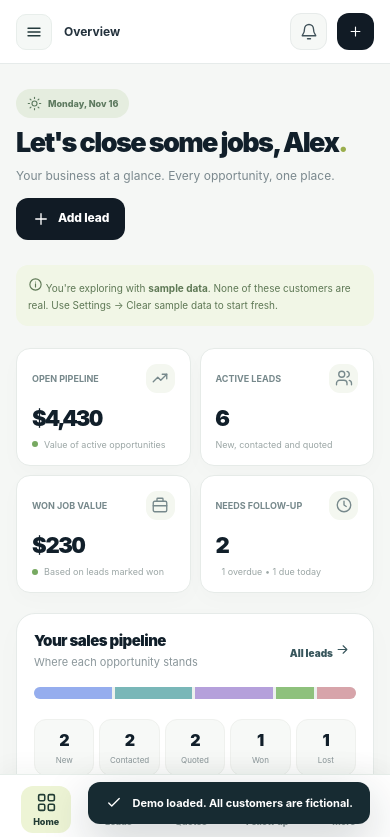
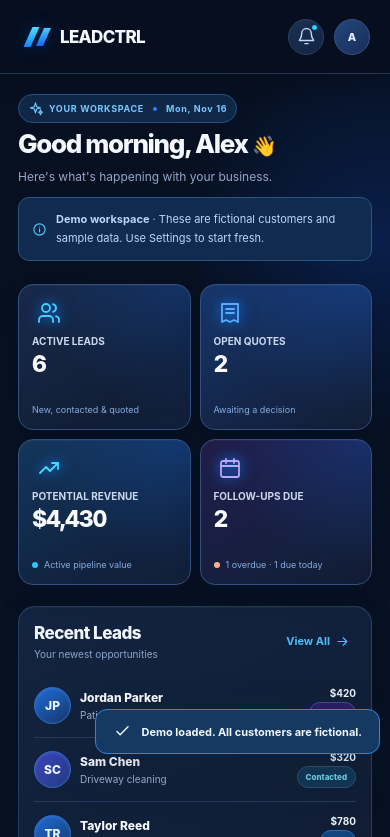
Before and after one commit to nicholasbost992-gif/giftctrl-site, a plain HTML site: page index.html in a window 390 px wide. Both pictures are taken after a click on the button "Explore live demo". Shown: the top 837 px of the page. Drawn offline with Linux system fonts and the light colour scheme.

Commit message:
Redesign LEADCTRL with electric-blue mobile UI v2

```diff
--- a/index.html
+++ b/index.html
@@ -3,7 +3,7 @@
 <head>
   <meta charset="utf-8">
   <meta name="viewport" content="width=device-width,initial-scale=1,viewport-fit=cover">
-  <meta name="theme-color" content="#111b25">
+  <meta name="theme-color" content="#070f20">
   <meta name="description" content="LEADCTRL — A clean, local-first client pipeline for independent service businesses. Capture leads, send quotes, and close more jobs.">
   <meta name="apple-mobile-web-app-capable" content="yes">
   <meta name="apple-mobile-web-app-status-bar-style" content="black-translucent">
@@ -12,6 +12,7 @@
   <link rel="apple-touch-icon" href="./apple-touch-icon.png">
   <link rel="manifest" href="./manifest.webmanifest">
   <link rel="stylesheet" href="./styles.css">
+  <link rel="stylesheet" href="./theme-v2.css">
   <title>LEADCTRL — Every lead. Under control.</title>
 </head>
 <body>
--- a/sw.js
+++ b/sw.js
@@ -1,5 +1,5 @@
-const CACHE = 'leadctrl-v1.3';
-const ASSETS = ['./','./index.html','./styles.css','./app.js','./manifest.webmanifest','./icon.svg','./icon-192.png','./icon-512.png','./apple-touch-icon.png'];
+const CACHE = 'leadctrl-v2.0';
+const ASSETS = ['./','./index.html','./styles.css','./theme-v2.css','./app.js','./manifest.webmanifest','./icon.svg','./icon-192.png','./icon-512.png','./apple-touch-icon.png'];
 self.addEventListener('install', event => {
   event.waitUntil(caches.open(CACHE).then(cache=>cache.addAll(ASSETS)).then(()=>self.skipWaiting()));
 });
--- /dev/null
+++ b/theme-v2.css
@@ -0,0 +1,327 @@
+/* LEADCTRL v2 — Midnight / electric blue, functional app styling */
+:root{
+ color-scheme:dark;
+ --ink:#edf4ff; --muted:#94a7c8; --line:#243858;
+ --lime:#257fff; --navy:#071225;
+ --blue:#167cff; --cyan:#37ceff; --deep:#071020;
+ --surface:#101d35; --panel:#13233f;
+ --edge:rgba(112,158,231,.23);
+ --glow:rgba(24,111,255,.25);
+ color:#edf4ff;background:#070f20;
+ font-family:Inter,-apple-system,BlinkMacSystemFont,'Segoe UI',sans-serif;
+ font-size:14px;
+}
+html{background:#070f20}
+body{color:#eaf2ff;background:radial-gradient(ellipse at 88% -3%,#123b8b57,transparent 42%),#070f20}
+#app{min-height:100dvh}
+button:focus-visible,a:focus-visible,input:focus-visible,select:focus-visible,textarea:focus-visible{outline:2px solid #48bdff;outline-offset:3px}
+button{touch-action:manipulation}
+.muted,.subtle,.section-note{color:var(--muted)}
+.eyebrow{color:#4eaaff;letter-spacing:.16em}
+.icon{width:19px;height:19px}
+.icon svg{stroke-width:1.8}
+/* Signature double-slash logo */
+.brandmark{width:40px;height:40px;border:0;border-radius:11px;background:transparent;position:relative;display:flex;align-items:center;justify-content:center;box-shadow:none;overflow:visible;flex:none}
+.logo-slash{height:23px;width:9px;display:block;transform:skew(-24deg);background:linear-gradient(180deg,#4ce2ff,#1585ff);box-shadow:0 0 18px #1787ff55}
+.logo-slash.s1{margin-right:5px}.logo-slash.s2{background:linear-gradient(180deg,#48caff,#1765ff);height:20px}
+.brandword{font-size:18px;letter-spacing:-.065em;font-weight:850;color:#f4f8ff}
+.brandword span{color:#f4f8ff}
+.mobile-brand{display:none}
+.profile-chip{display:none}
+/* Brand buttons */
+.btn{border-radius:11px;min-height:39px;padding:11px 16px;background:linear-gradient(115deg,#16b9ff 0%,#176fff 58%,#0c55ef 100%);border:1px solid #3597ff;color:#fff;font-weight:750;font-size:12px;box-shadow:0 6px 20px #0968ff2a, inset 0 1px 0 #d6edff3c;transition:transform .16s,border-color .16s,box-shadow .16s}
+.btn:hover{box-shadow:0 8px 24px #1379ff50;transform:translateY(-1px)}
+.btn:active{transform:scale(.98)}
+.btn.lime{background:linear-gradient(110deg,#13b9ff,#126afc);color:#fff}
+.btn.soft{background:linear-gradient(155deg,#1c3154,#15243e);border-color:#2a4167;color:#d2e3ff;box-shadow:none}
+.btn.outline{background:#14233c;border-color:#314766;color:#dcecff;box-shadow:none}
+.btn.ghost{background:transparent;border:0;box-shadow:none}
+.btn.danger{background:#4b253d;color:#ffcadb;border-color:#824059;box-shadow:none}
+.btn.small{font-size:11px;padding:9px 12px;min-height:32px}
+.linkbtn{color:#57c3ff}
+/* Shell / top bar */
+.layout{background:linear-gradient(144deg,#071020,#071224 48%,#060d1c);min-height:100dvh}
+.main{position:relative;min-width:0}
+.main:before{content:'';position:fixed;right:-190px;top:-200px;width:560px;height:540px;pointer-events:none;background:radial-gradient(circle,#154fd53a,transparent 67%);z-index:0}
+.main>*{position:relative}
+.sidebar{background:linear-gradient(180deg,#0b162d,#081123 82%);border-right:1px solid #203658;padding:25px 17px 17px}
+.brand{padding:2px 11px 28px;gap:8px}
+.sidebarlabel{color:#58749e}
+.navitem{color:#8397b8;font-size:12px;font-weight:720;border-radius:12px;margin-bottom:3px}
+.navitem:hover{background:#162847;color:#f3f8ff}
+.navitem.active{color:#edf6ff;background:linear-gradient(96deg,#163561,#14243f);border-color:#2b548d;box-shadow:inset 3px 0 0 #299eff}
+.navitem.active .icon{color:#31baff}
+.navnum{background:#0b72ed;color:white}
+.sideupgrade{background:linear-gradient(145deg,#142e59,#0c1c37);border:1px solid #285189}
+.sideupgrade:after{border-color:#2688ff1c}
+.sideupgrade strong{color:#e9f7ff}.sideupgrade p{color:#9bb6db}
+.sideupgrade button{background:linear-gradient(110deg,#19b2ff,#116ff3);color:#fff}
+.identity{border-color:#263a5d}.identity span{color:#8ba3c8}
+.avatar{color:#d7edff;background:linear-gradient(135deg,#245faf,#162b5f)}
+.topbar{height:72px;top:0;padding:0 clamp(22px,3.2vw,48px);background:rgba(8,17,35,.90);backdrop-filter:blur(22px);-webkit-backdrop-filter:blur(22px);border-bottom:1px solid #233653;box-shadow:0 7px 20px #01071130}
+.crumb{color:#6382b2}.crumb strong{color:#e4efff}
+.top-date{color:#8da3c1}
+.top-icon{position:relative;color:#c0d9fa;background:linear-gradient(145deg,#1c3053,#132442);border:1px solid #2c4165;border-radius:50%;width:39px;height:39px}
+.notification-dot{display:block;position:absolute;width:7px;height:7px;border-radius:50%;background:#2fd1ff;right:5px;top:4px;border:1px solid #0b1e3d}
+.mobile-menu{border-color:#2e4976;background:#182f50;color:#bedbff}
+.page{padding:31px clamp(22px,3.2vw,48px) 75px}
+.page-head{margin-bottom:22px}
+.page-head h1{color:#f5f8ff;letter-spacing:-.052em;font-size:clamp(25px,3vw,35px);font-weight:830}
+.page-head p,.head-desc{color:#94a7c7;font-size:12px}
+.daytag{color:#77c9ff;border:1px solid #25508b;background:#102746;padding:7px 10px;gap:6px;font-weight:750;letter-spacing:.075em}
+.daytag-dot{width:4px;height:4px;border-radius:50%;background:#367aff;display:inline-block;margin:0 3px}
+.big-hello{font-size:clamp(29px,3.25vw,43px);font-weight:825;line-height:1.12;letter-spacing:-.052em;margin:18px 0 8px;color:#f5f9ff}
+.big-hello .wave{color:inherit;font-size:.77em;display:inline-block;letter-spacing:0;transform-origin:75% 75%;animation:waveHi .9s ease both .2s}
+@keyframes waveHi{0%{transform:rotate(-12deg)}60%{transform:rotate(15deg)}100%{transform:rotate(0)}}
+/* Graphite glass cards */
+.cards4{gap:13px;margin:25px 0 22px}
+.metric{position:relative;overflow:hidden;background:linear-gradient(143deg,#172a4b,#111e36 68%,#111f3b);border:1px solid #34517d;border-radius:17px;padding:18px 19px 16px;box-shadow:inset 0 1px 0 #e3f0ff0a,0 10px 27px #010b2428;min-height:151px}
+.metric:before{content:'';position:absolute;inset:0;pointer-events:none;background:radial-gradient(ellipse at 95% 0%,#176fff33,transparent 63%)}
+.metric:nth-child(2){background:linear-gradient(150deg,#17366b,#132343 72%,#111e34)}
+.metric:nth-child(3){background:linear-gradient(150deg,#13365b,#11223f 72%,#121f38)}
+.metric:nth-child(4){background:linear-gradient(150deg,#211d4a,#141f3d 72%,#111b33)}
+.metric-top{position:relative;z-index:1;justify-content:flex-start}
+.metric-ic{width:30px;height:30px;background:transparent;border-radius:8px;color:#42caff;filter:drop-shadow(0 0 7px #087bff85)}
+.metric:nth-child(4) .metric-ic{color:#ad98ff}
+.metric:nth-child(2) .metric-ic{color:#4fa7ff}
+.metric-label{position:relative;color:#c6d8f1;font-size:10px;font-weight:650;letter-spacing:.005em;margin-top:9px}
+.metric-row{position:relative;display:flex;gap:7px;align-items:baseline}
+.metric-val{font-size:clamp(25px,2.4vw,34px);font-weight:780;line-height:1.04;margin-top:7px;letter-spacing:-.048em;color:#fafcff}
+.metric-bottom{position:relative;color:#6f9fc9;margin-top:8px;font-size:10px}
+.dotgood,.dotwarn{height:6px;width:6px;flex:none;border-radius:50%;background:#2bc3ff}
+.dotwarn{background:#ffaf8d}
+.dashgrid{gap:15px}.stack{gap:15px}
+.panel{background:linear-gradient(150deg,#132440,#101d35 65%,#0f1c31);border:1px solid var(--edge);border-radius:17px;box-shadow:0 9px 28px #00091630,inset 0 1px 0 #ffffff06}
+.panel-pad{padding:19px 20px}
+.panel h2{color:#f0f6ff;font-size:16px;font-weight:780;letter-spacing:-.03em}
+.panel .panel-sub{color:#8ba5ca;font-size:10px}
+.panel-link{color:#48bfff;font-size:11px;font-weight:750;display:inline-flex;align-items:center;gap:5px}
+.pipeline-bar{background:#0d1830;height:11px;gap:3px;margin:20px 0}
+.pipeline-cell{background:linear-gradient(155deg,#182d4c,#132139);border:1px solid #29446a;color:#eff7ff}
+.pipeline-cell span{color:#97b1d0}.pipeline-cell strong{font-weight:780}
+.lead-row{border-bottom:1px solid #263b5c;position:relative;padding:13px 0}
+.lead-row:hover{background:#152b4e4d;border-radius:11px}
+.lead-main strong{font-size:12px;color:#f6f9ff;font-weight:770}
+.lead-main p{font-size:10px;color:#9db3d3}
+.miniavatar{border-radius:50%;background:linear-gradient(145deg,#1e6dd7,#17376c);border:1px solid #326cc1;color:#eaf6ff;font-size:12px;font-weight:800;box-shadow:inset 0 1px 3px #96c2ff2f}
+.lead-row:nth-child(3n) .miniavatar,.mobile-lead-card:nth-child(3n) .miniavatar{background:linear-gradient(135deg,#3c43b9,#233d87)}
+.lead-right{display:flex;align-items:center;gap:11px}
+.lead-right strong{color:#e9f4ff;font-size:11px;font-weight:720}
+.lead-row-badge{margin:0;min-width:65px;text-align:right}
+.lead-chevron{color:#85adcf;opacity:.65}
+.badge{font-size:10px;letter-spacing:0;padding:5px 9px;border:1px solid transparent}
+.badge.new{background:#11457e;color:#79d1ff;border-color:#2c6db2}
+.badge.contacted{background:#123657;color:#72d8ef;border-color:#295374}
+.badge.quoted{background:#292257;color:#c0b2ff;border-color:#534595}
+.badge.won,.badge.accepted{background:#114876;color:#8fe6ff;border-color:#2673b4}
+.badge.lost,.badge.declined{background:#482b40;color:#ffb5cc;border-color:#72465d}
+.badge.draft{background:#253454;color:#aec2dd;border-color:#3b4c70}
+.badge.sent{background:#153e82;color:#91c6ff;border-color:#2d65ad}
+.badge.overdue{background:#482b40;color:#ffb9c9;border-color:#704e70}
+.badge.today{background:#124c78;color:#86dcff;border-color:#327bb0}
+.badge.upcoming{background:#1c3154;color:#aec9f2;border-color:#33517f}
+.quick-add{display:flex;width:100%;margin-top:17px;padding:13px 15px;font-size:13px;min-height:44px}
+.task{border-color:#253959}
+.task-icon{background:#142f56;color:#38bdff;border:1px solid #26568b}
+.task-body strong{color:#eff7ff}.task-body p{color:#9bb0d2}
+.right-feature{background:linear-gradient(139deg,#123a78,#102248 65%,#0b1934);border-color:#2f61ac}
+.right-feature:before{border-color:#1685ff1c}
+.right-feature .chip{color:#75d1ff}.right-feature p{color:#aec5e8}.right-feature button{align-self:stretch}
+.miniempty{color:#9ab1d1}
+/* Leads and quotes */
+.toolbar{margin:20px 0 15px}
+.searchbox{background:#14243e;border:1px solid #2b4771;color:#87accd;border-radius:12px;height:44px}
+.searchbox input{color:#ebf4ff;font-size:12px}.searchbox input::placeholder{color:#8198b8}
+.filters{gap:6px}
+.filter{background:#101c33;border:1px solid #273c5d;color:#aac1e1;padding:10px 13px;border-radius:10px;font-size:11px}
+.filter.active{background:#154585;color:#eafbff;border-color:#246fd5}
+.data-table th{color:#83a9d1;background:#10213e;padding:16px 19px}
+.data-table td{color:#b5c9e5;border-color:#263959;padding:17px 19px}
+.data-table td:first-child,.data-table .value,.namepair strong{color:#f0f8ff}
+.namepair small{color:#8fa8c8}
+.data-table tr[data-open]:hover{background:#183054}
+.empty-art{background:#102f58;color:#62c9ff;border:1px solid #295990}
+.empty-state h3{color:#f0f6ff}.empty-state p{color:#9aaecd}
+.quote-card{background:linear-gradient(145deg,#17294a,#0d1c33);border-color:#31517c;border-radius:17px;box-shadow:0 10px 25px #03091c30}
+.quote-card h3{color:#eff6ff}.quote-card p{color:#a1b7d4}
+.quote-card .quote-total{color:#66d8ff}
+.follow-item{background:#132440;border-color:#30496d}
+.follow-item h4{color:#ecf5ff}.follow-item p{color:#91aac7}
+/* Forms, modal editor */
+.field label{font-size:11px;color:#a7c4ed}
+.field input,.field select,.field textarea,.line-item input{background:#101f39;color:#edf5ff;border:1px solid #2f4a73;min-height:43px;border-radius:11px;font-size:12px;box-shadow:inset 0 1px 2px #060b1650}
+.field input:focus,.field select:focus,.field textarea:focus,.line-item input:focus{border-color:#218fff;box-shadow:0 0 0 3px #1b8aff30}
+.field input::placeholder,.field textarea::placeholder,.line-item input::placeholder{color:#708cb1}
+.field option{background:#101f39;color:#e7f2ff}
+.hint{color:#92acd0}
+.setting-card h2{color:#eff7ff}.setting-card p{color:#a6b8d1}
+.importbtn{background:#152b4c;border-color:#305481;color:#dfedff}
+.info-note{background:#102b4d;border:1px solid #295683;color:#b9d7fa;border-radius:11px;padding:12px 13px;font-size:11px}
+.info-note .icon{color:#49c7ff}
+.demo-note{display:flex;align-items:center;gap:9px;margin-bottom:10px}
+.dangerzone{background:#321e35;border-color:#72415c;color:#f1d1d9}
+.dangerzone h3{color:#ff9eb9}
+.overlay{background:#030b19d9;backdrop-filter:blur(11px);-webkit-backdrop-filter:blur(11px)}
+.modal{background:radial-gradient(ellipse at 100% 0%,#143d7978,transparent 58%),linear-gradient(150deg,#142848,#0b1730 90%);border:1px solid #385783;box-shadow:0 30px 110px #000b28aa;border-radius:22px;color:#ecf5ff}
+.modal-header{border-bottom:1px solid #2d446b}.modal-header h2{font-size:23px;color:#f4f9ff}.modal-header p{color:#98b4d6}
+.modal-body{color:#e7f2ff}.modal-footer{border-color:#293f61}
+.line-item .remove-line{background:#412844;color:#ffbad1}
+.totalbox{border-color:#3a6bb0;background:linear-gradient(105deg,#143b72,#12274d);border-radius:13px}.totalbox strong{color:#68d9ff}
+.detailtop .miniavatar{height:55px;width:55px;font-size:17px}
+.detailtop h3{color:#f2f7ff}.detailtop p{color:#aac3e4}
+.detailinfo{border-color:#2d4364;background:#132542}
+.detailinfo .detailrow{border-color:#2b3e5d;color:#dcecff}
+.detailinfo .detailrow span:first-child{color:#99b2d1}
+.note-box{background:#122c4e;color:#b5cde8;border:1px solid #29436b}
+/* Landing and setup */
+.welcome,.setup-wrap{background:radial-gradient(ellipse at 85% 15%,#1245a472,transparent 52%),radial-gradient(ellipse at 12% 80%,#112f7669,transparent 42%),#060d1c;color:#f3f8ff}
+.welcome:before{background:#007bff40;filter:blur(115px);right:-150px;top:-80px}
+.welcome:after{background-image:linear-gradient(#3b74bf08 1px,transparent 1px),linear-gradient(90deg,#3b74bf08 1px,transparent 1px)}
+.welcome .micro{color:#55c7ff}
+.welcome h1{font-weight:840;letter-spacing:-.07em}
+.welcome h1 em{background:linear-gradient(105deg,#53e6ff,#2984ff 80%);-webkit-background-clip:text;background-clip:text;color:transparent}
+.welcome p{color:#acbedc}
+.welcome-cta .btn.outline{background:#132d51;border:1px solid #2b5689;color:#dcecff}
+.welcome-foot{color:#95afd1}
+.hero-preview{background:linear-gradient(155deg,#193259,#0e1b34);border:1px solid #3067a7;color:#eef7ff;transform:rotate(1.1deg);box-shadow:0 26px 75px #000a32a3,0 0 75px #1166ff22}
+.hero-preview:before{border-color:#398cff40}
+.hero-head small{color:#81b5ec}
+.hero-metrics div{background:linear-gradient(140deg,#1a3d72,#162b4f);border:1px solid #35609b}
+.hero-metrics span,.hero-metrics small{color:#b6c9e7!important}
+.hero-task{background:linear-gradient(125deg,#102e59,#091c39);border:1px solid #305892}
+.hero-task .hero-task-label{color:#6bd1ff}
+.hero-task>p{color:#9fbde0}
+.hero-task button{background:linear-gradient(105deg,#1bb5ff,#1166f4);color:white}
+.welcome-bottom{border-color:#274064;color:#8da7c8}
+.setup-card{background:linear-gradient(150deg,#142a4d,#0c1931);border:1px solid #38649b;color:#f2f7ff}
+.setup-card p,.setup-card .foot{color:#9db4d4}
+.toast{background:#163961;border:1px solid #3584d9;color:#f0f8ff}
+.mobile-lead-cards{display:none}
+/* Responsive mobile — mirror the approved reference design */
+@media(max-width:1200px){.cards4{grid-template-columns:repeat(2,minmax(0,1fr))}.stack{display:flex}}
+@media(max-width:900px){.page{padding-left:22px;padding-right:22px}}
+@media(max-width:720px){
+ .layout{display:block}
+ .sidebar{display:none}
+ .main:before{right:-160px;top:10px;width:350px;height:460px}
+ .mobile-menu{display:none}
+ .topbar{height:74px;padding:0 20px;background:rgba(7,15,33,.93)}
+ .top-left{flex:1;min-width:0}
+ .crumb{display:none}
+ .mobile-brand{display:flex;align-items:center}
+ .mobile-home{display:flex;align-items:center;gap:5px;padding:0;border:0;background:transparent}
+ .mobile-home .brandmark{width:35px;height:38px}
+ .mobile-home .brandword{font-size:19px;letter-spacing:-.04em}
+ .mobile-home .logo-slash{height:20px;width:7px}.mobile-home .logo-slash.s2{height:18px}
+ .top-date,.top-new-lead{display:none!important}
+ .top-icon{width:36px;height:36px}
+ .profile-chip{display:grid;place-items:center;border-radius:50%;width:36px;height:36px;color:#e5f3ff;border:1px solid #365483;background:linear-gradient(135deg,#23477d,#1a2d58);font-size:11px;font-weight:800}
+ .page{padding:20px 18px calc(110px + env(safe-area-inset-bottom));}
+ .page-head{flex-direction:column;align-items:stretch;gap:14px;margin-bottom:11px}
+ .dashboard-page .page-head .head-actions{display:none}
+ .page-head h1{font-size:26px;margin:6px 0 7px}
+ .big-hello{font-size:clamp(23px,6.1vw,29px);letter-spacing:-.043em;margin:18px 0 6px;white-space:normal}
+ .head-desc{font-size:12px;color:#a5bad9}
+ .daytag{font-size:9px;padding:6px 9px}
+ .cards4{display:grid;grid-template-columns:repeat(2,minmax(0,1fr));gap:9px;margin:23px 0 21px}
+ .metric{padding:12px 13px 13px;border-radius:15px;min-height:148px;display:flex;flex-direction:column}
+ .metric-label{font-size:10px;margin-top:5px;color:#ccd9ec;letter-spacing:0}
+ .metric-val{font-size:clamp(23px,6vw,30px);margin-top:6px}
+ .metric-bottom{font-size:9px;line-height:1.3;margin-top:auto;padding-top:7px;color:#85acdf}
+ .metric-ic{height:33px;width:33px}
+ .metric-ic .icon{height:24px;width:24px}
+ .dashgrid{display:flex;flex-direction:column;gap:14px}
+ .stack{display:flex;gap:14px}
+ .panel-pad{padding:16px}
+ .panel-top{margin-bottom:14px;gap:7px}
+ .panel h2{font-size:17px}
+ .panel .panel-sub{font-size:10px}
+ .recent-panel{padding:16px 15px 14px}
+ .lead-row{padding:13px 0;gap:10px}
+ .lead-main{flex:1;gap:9px}
+ .lead-main strong{font-size:12px}
+ .lead-main p{font-size:10px}
+ .lead-row .miniavatar{width:37px;height:37px}
+ .lead-right{align-items:flex-end;flex-direction:column;gap:1px;min-width:76px}
+ .lead-right strong{font-size:10px}
+ .lead-row-badge{margin-top:2px;min-width:0}
+ .lead-chevron{display:none}
+ .badge{font-size:9px;padding:5px 8px}
+ .quick-add{margin-top:13px;min-height:46px;padding:12px;font-size:13px}
+ .pipeline-grid{gap:5px}.pipeline-cell{padding:10px 4px}
+ .pipeline-cell strong{font-size:18px}
+ .floating-mobile{height:calc(69px + env(safe-area-inset-bottom));padding:6px 8px max(7px,env(safe-area-inset-bottom));border-top:1px solid #27436b;background:rgba(9,21,43,.96);backdrop-filter:blur(20px);-webkit-backdrop-filter:blur(20px);box-shadow:0 -7px 32px #000b22ad;align-items:center}
+ .float-nav{min-width:0;flex:1;gap:5px;padding:8px 3px;color:#a2b7d5;font-size:9px;border-radius:12px;font-weight:600}
+ .float-nav .icon{height:22px;width:22px}
+ .float-nav.active{color:#39c5ff;background:transparent}
+ .float-nav.active .icon{filter:drop-shadow(0 0 9px #168cffb0)}
+ .toolbar{margin:18px 0 13px;align-items:stretch}
+ .searchbox{max-width:none;min-width:0;width:100%}
+ .filters{gap:5px;scrollbar-width:none}
+ .filter{white-space:nowrap}
+ .mobile-lead-cards{display:flex;flex-direction:column;gap:9px}
+ .mobile-lead-card{background:linear-gradient(150deg,#172e54,#10213b);border:1px solid #2b4c7a;border-radius:13px;padding:14px 12px;display:flex;align-items:center;gap:10px;text-align:left;width:100%;color:#e7f4ff}
+ .mobile-lead-card .miniavatar{width:39px;height:39px}
+ .mobile-lead-body{display:flex;flex-direction:column;align-items:flex-start;min-width:0;flex:1;gap:4px}
+ .mobile-lead-body strong{color:#f3f8ff;font-size:12px}
+ .mobile-lead-body small{color:#9db9dd;font-size:10px;white-space:nowrap;overflow:hidden;text-overflow:ellipsis;max-width:100%}
+ .mobile-lead-body .badge{margin-top:3px}
+ .mobile-lead-side{display:flex;align-items:center;gap:5px;color:#e5f1ff;font-size:11px}
+ .mobile-lead-side>.icon{color:#8fb9e1}
+ .page:has(.mobile-lead-cards) .table-wrap{display:none}
+ .page:has(.mobile-lead-card) .panel{display:none}
+ .quote-list{grid-template-columns:1fr;gap:12px}
+ .quote-card{padding:17px;min-height:200px}
+ .follow-item{align-items:stretch;flex-direction:column}
+ .follow-item .follow-actions{justify-content:flex-start}
+ .follow-item .lead-main{min-width:0}
+ .follow-item .lead-main>div:last-child{min-width:0}
+ .follow-item .follow-actions .btn{flex:1}
+ .followups-page .cards4,.page:has(.follow-list) .cards4{grid-template-columns:repeat(3,minmax(0,1fr))!important}
+ .page:has(.follow-list) .metric{padding:10px 8px;min-height:130px}
+ .page:has(.follow-list) .metric-val{font-size:22px}
+ .page:has(.follow-list) .metric-label{font-size:9px}
+ .page:has(.follow-list) .metric-bottom{font-size:8px}
+ .settings-grid{grid-template-columns:1fr}
+ .overlay{padding:8px;align-items:flex-end}
+ .modal{max-height:93dvh;max-height:calc(96dvh - env(safe-area-inset-bottom));width:100%;border-radius:20px 20px 12px 12px}
+ .modal-header{padding:18px 17px 16px}
+ .modal-body{padding:16px 17px 22px}
+ .modal-header h2{font-size:20px}
+ .modal-footer{padding:15px 17px}
+ .field input,.field select,.field textarea{font-size:16px}
+ .form-grid{gap:11px}
+ .line-item{grid-template-columns:minmax(0,1fr) 45px 74px 27px;gap:4px}
+ .line-item input{font-size:12px;padding:9px 5px;min-height:39px}
+ .welcome{padding:20px 22px 38px}
+ .welcome-main{margin-top:65px;gap:40px}
+ .welcome h1{font-size:clamp(49px,12vw,67px)}
+ .welcome .brand{padding:0}
+ .welcome-header>.eyebrow{font-size:9px;letter-spacing:.11em}
+ .hero-preview{padding:15px;transform:none}
+ .welcome-bottom{margin-top:50px}
+ .setup-wrap{padding:18px}
+ .setup-card{padding:26px 23px}
+ #toast-region{bottom:calc(90px + env(safe-area-inset-bottom));right:10px}
+}
+@media(max-width:390px){
+ .page-head{flex-direction:column}
+ .metric-val{font-size:23px}
+ .metric{min-height:146px}
+ .welcome-header>.eyebrow{display:none}
+ .mobile-home .brandword{font-size:17px}
+ .lead-row-badge .badge{font-size:8px}
+}
+@media(prefers-reduced-motion:reduce){.big-hello .wave{animation:none}}
+/* Accent ink on metric icons overrides legacy first-child span rule */
+.metric .metric-ic .icon{color:#48cfff;filter:drop-shadow(0 0 6px #168dff9c)}
+.metric:nth-child(2) .metric-ic .icon{color:#59adff}
+.metric:nth-child(3) .metric-ic .icon{color:#46d9ff}
+.metric:nth-child(4) .metric-ic .icon{color:#b9a6ff}
+@media(max-width:720px){
+ /* Keep the no-matches empty state when a search returns zero leads */
+ .page:has(.mobile-lead-cards):not(:has(.mobile-lead-card)) .panel{display:block}
+}
+@media(max-width:720px){
+ .page:has(.mobile-lead-cards):not(:has(.mobile-lead-card)) .table-wrap{display:block}
+}
```
Also changed, not shown: app.js, apple-touch-icon.png, icon-192.png, icon-512.png, icon.svg, manifest.webmanifest.
